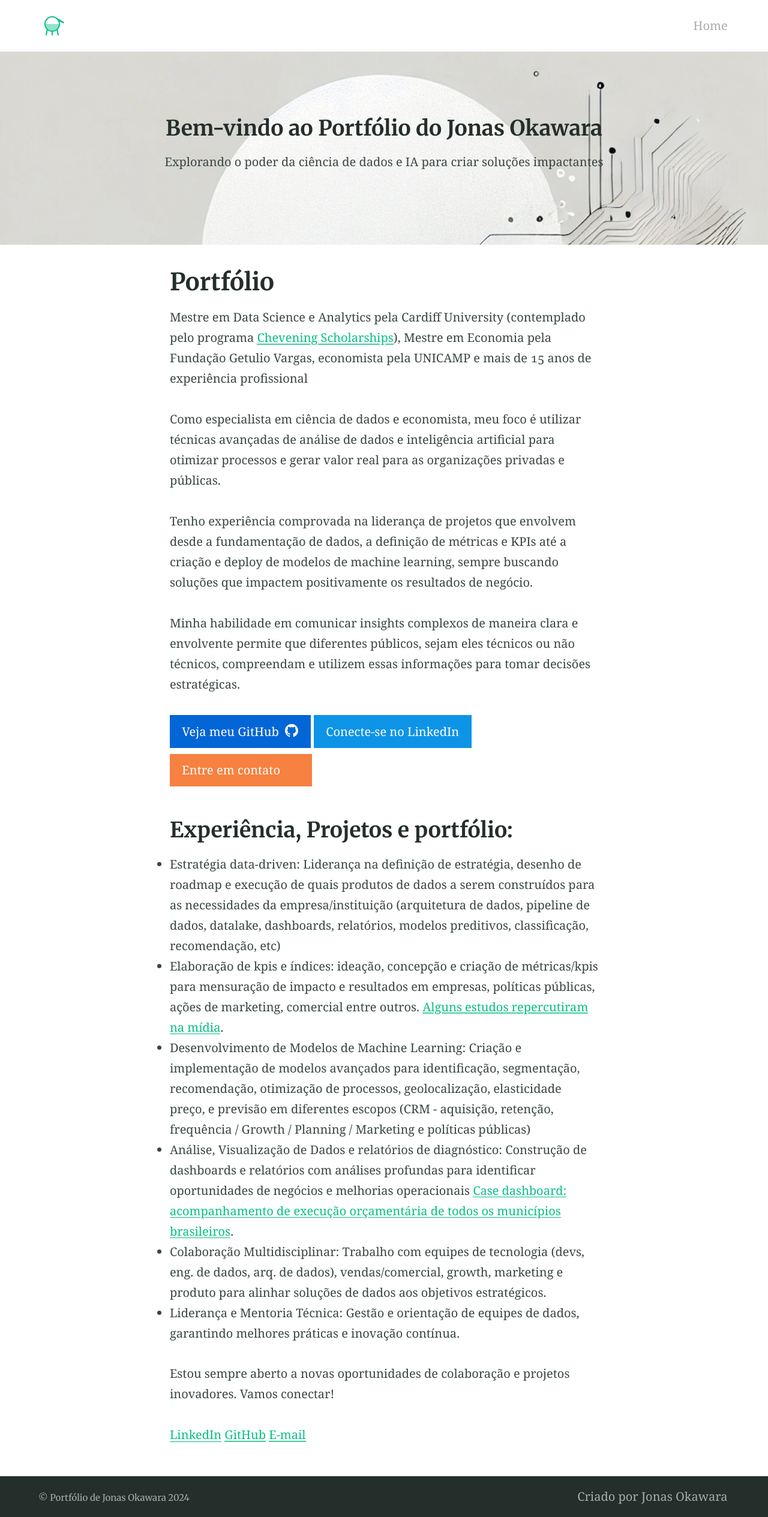
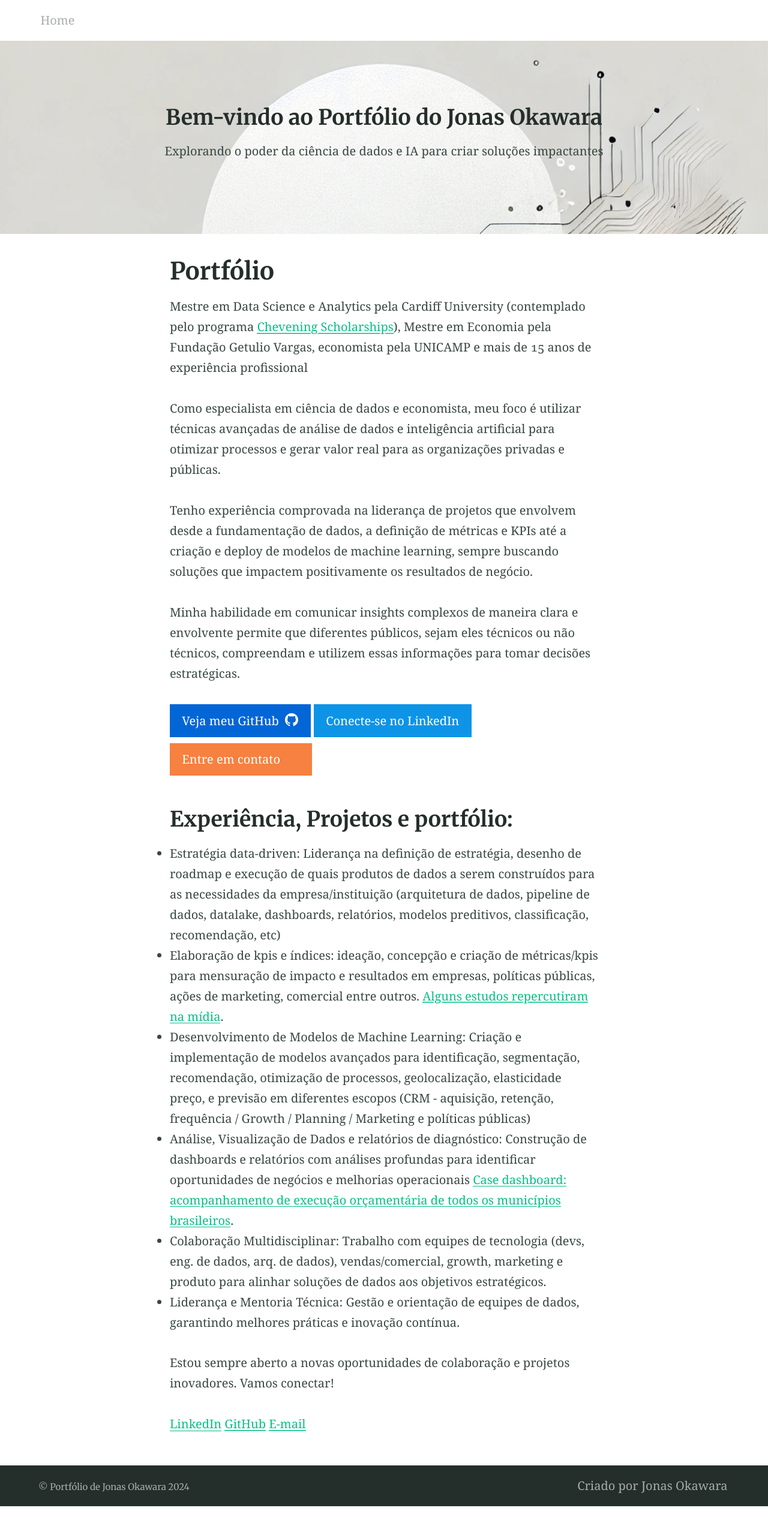
Before and after one commit to JonasMok/JonasMok, a Jekyll site: the page built from index.md, in a window 1280 px wide. Shown: the whole page at 60% size. Built offline with Jekyll 4.4.1, drawn with Linux system fonts in a browser that asks for light colours.

Commit message:
Update _config.yml

```diff
--- a/_config.yml
+++ b/_config.yml
@@ -83,7 +83,7 @@ defaults:
 encoding: utf-8 # Codificação do site
 lang: pt-BR # Idioma do site
 title: "Portfólio de Jonas Okawara" # Nome ou título do site
-logo: "/assets/logos/logo.svg" # Logotipo do site
+#logo: "/assets/logos/logo.svg" # Logotipo do site
 description: "Portfólio de Jonas Okawara, apresentando projetos e ideias." # Descrição do site
 url: "https://jonasmok.github.io/JonasMok/" # URL do seu site
 baseurl: "" # URL base, vazio para GitHub Pages
```
